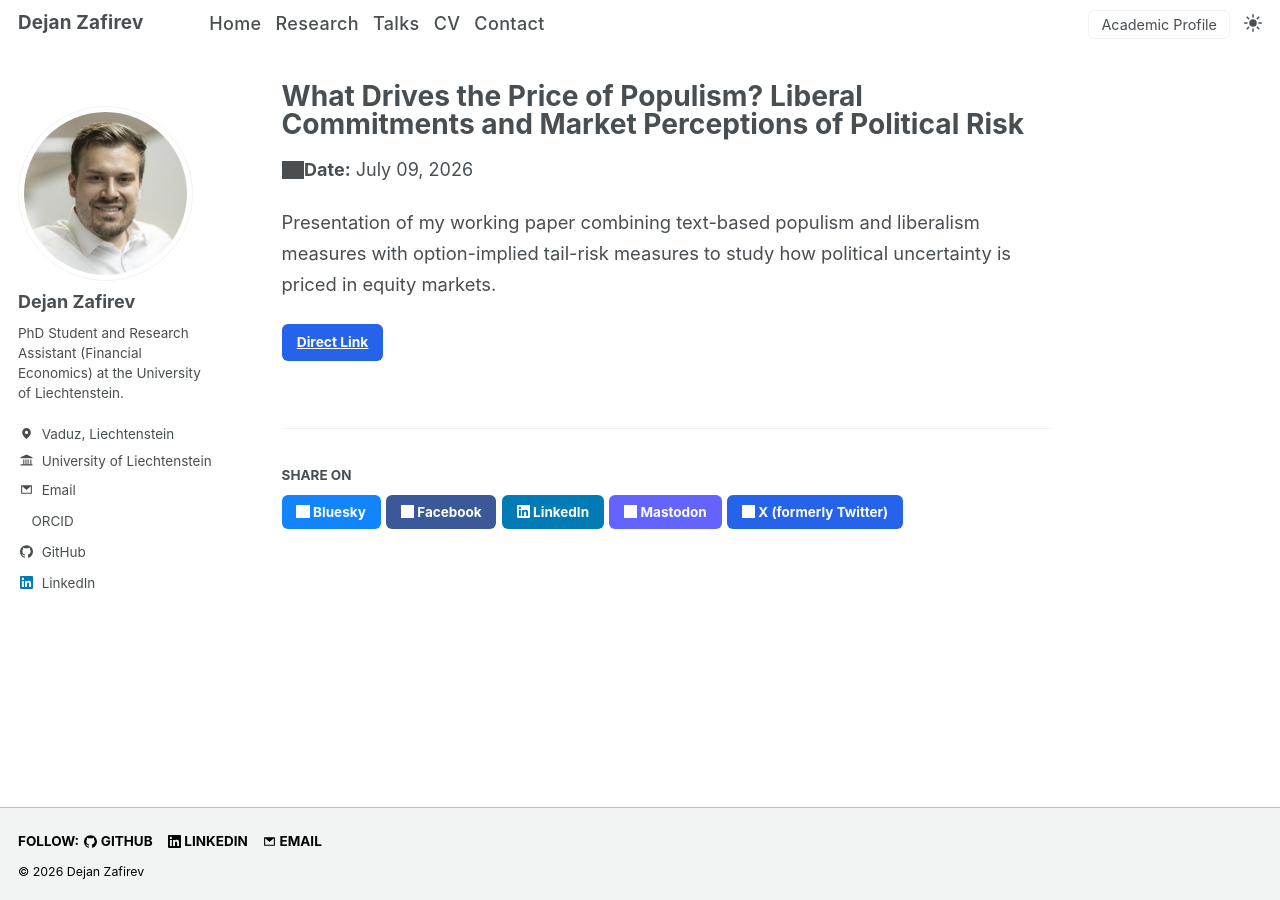
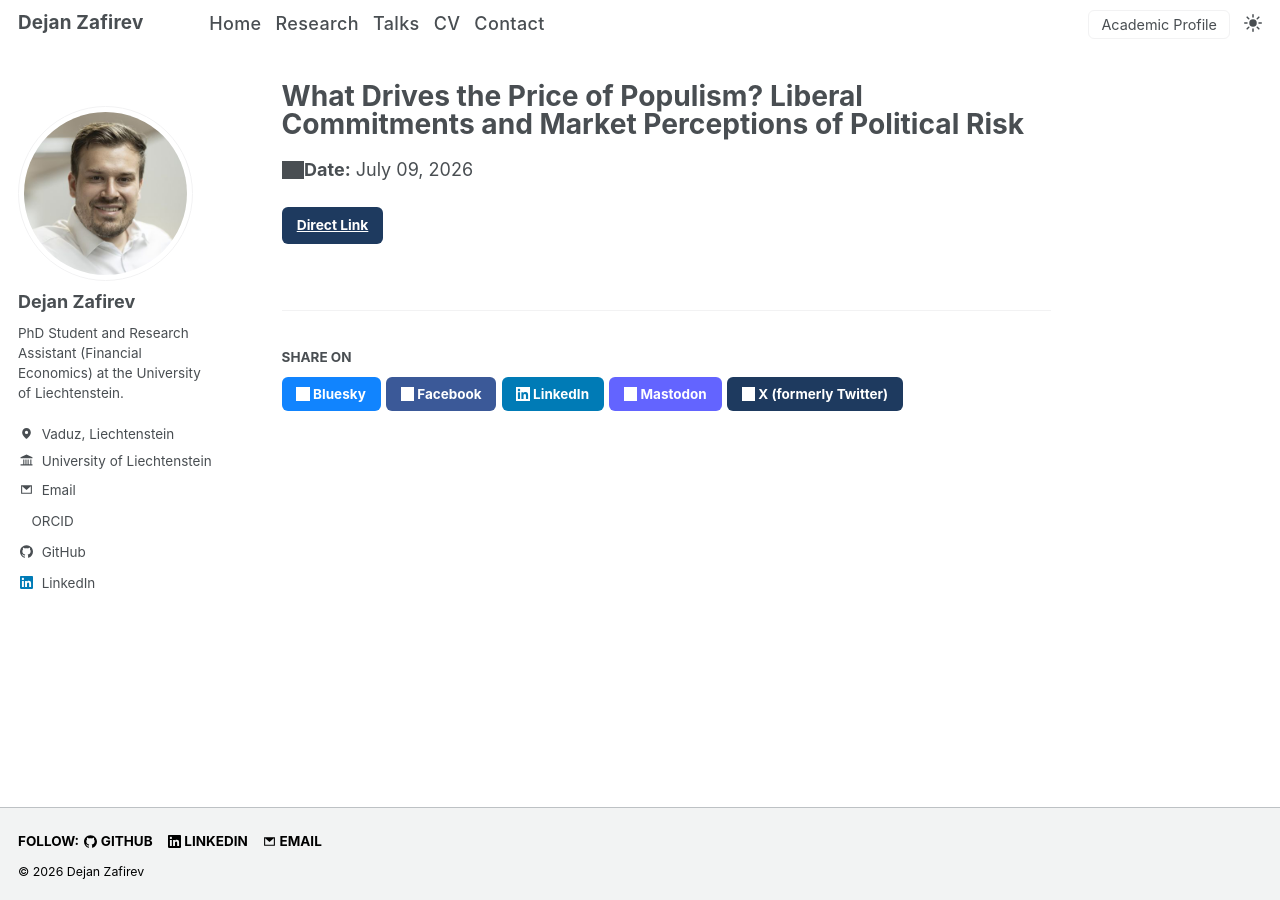
Before and after one commit to dejanzafirev/dejanzafirev.github.io, a Jekyll site: the page built from _talks/2026-07-09-apf-athens.md, in a window 1280 px wide. Built offline with Jekyll 4.4.1, drawn with Linux system fonts in a browser that asks for light colours.

Commit message:
UI: navy accent, trim talk/research text, homepage title
- custom.css: replace generic blue accent with deep navy (#1e3a5f) in
  light mode and steel-blue (#8fb3d9) in dark mode for a more scholarly look
- _talks/apf-athens: remove working-paper description paragraph
- research: remove "work in progress / APF Athens" line
- about: set homepage seo_title to just "Dejan Zafirev"

Co-Authored-By: Claude Opus 4.8 (1M context) <noreply@anthropic.com>

```diff
--- a/_talks/2026-07-09-apf-athens.md
+++ b/_talks/2026-07-09-apf-athens.md
@@ -10,7 +10,3 @@ link: "https://apf.aueb.gr/conference-programme/"   # makes the title link to th
 # Optional fields:
 # slidesurl: "/files/apf-athens-slides.pdf"     # link to your slide deck
 ---
-
-Presentation of my working paper combining text-based populism and liberalism
-measures with option-implied tail-risk measures to study how political
-uncertainty is priced in equity markets.
--- a/assets/css/custom.css
+++ b/assets/css/custom.css
@@ -5,7 +5,7 @@
    Values computed from _sass/theme/_default_{light,dark}.scss.
    ========================================================================== */
 :root {
-  --global-base-color            : #2563eb;
+  --global-base-color            : #1e3a5f;
   --global-bg-color              : #fff;
   --global-footer-bg-color       : #f2f3f3;
   --global-border-color          : #f2f2f3;
@@ -13,18 +13,18 @@
   --global-code-background-color : #fafafa;
   --global-code-text-color       : #313436;
   --global-fig-caption-color     : #767a7d;
-  --global-link-color            : #2563eb;
-  --global-link-color-hover      : #1d4ed8;
-  --global-link-color-visited    : #1e40af;
+  --global-link-color            : #1e3a5f;
+  --global-link-color-hover      : #2c5282;
+  --global-link-color-visited    : #2c5282;
   --global-masthead-link-color   : #494e52;
-  --global-masthead-link-color-hover : #2563eb;
+  --global-masthead-link-color-hover : #1e3a5f;
   --global-text-color            : #494e52;
   --global-text-color-light      : #bcc0c4;
   --global-thead-color           : #f2f2f3;
 }
 
 html[data-theme="dark"] {
-  --global-base-color            : #60a5fa;
+  --global-base-color            : #8fb3d9;
   --global-bg-color              : #0f172a;
   --global-footer-bg-color       : #0f172a;
   --global-border-color          : #334155;
@@ -32,11 +32,11 @@ html[data-theme="dark"] {
   --global-code-background-color : #1e293b;
   --global-code-text-color       : #e2e8f0;
   --global-fig-caption-color     : #94a3b8;
-  --global-link-color            : #60a5fa;
-  --global-link-color-hover      : #93c5fd;
-  --global-link-color-visited    : #93c5fd;
+  --global-link-color            : #8fb3d9;
+  --global-link-color-hover      : #b3cce6;
+  --global-link-color-visited    : #b3cce6;
   --global-masthead-link-color   : #e2e8f0;
-  --global-masthead-link-color-hover : #60a5fa;
+  --global-masthead-link-color-hover : #8fb3d9;
   --global-text-color            : #e2e8f0;
   --global-text-color-light      : #94a3b8;
   --global-thead-color           : #1e293b;
```
Also changed, not shown: _pages/about.md (+1 -1 lines), _pages/research.md (+0 -1 lines).
